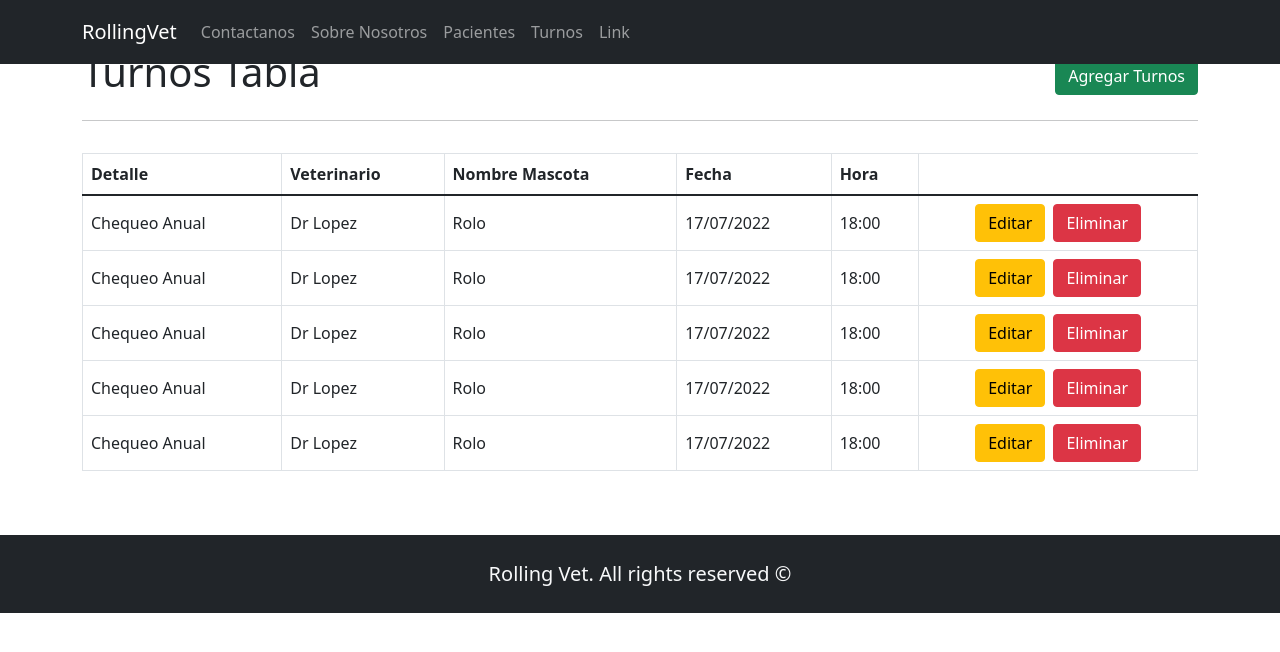
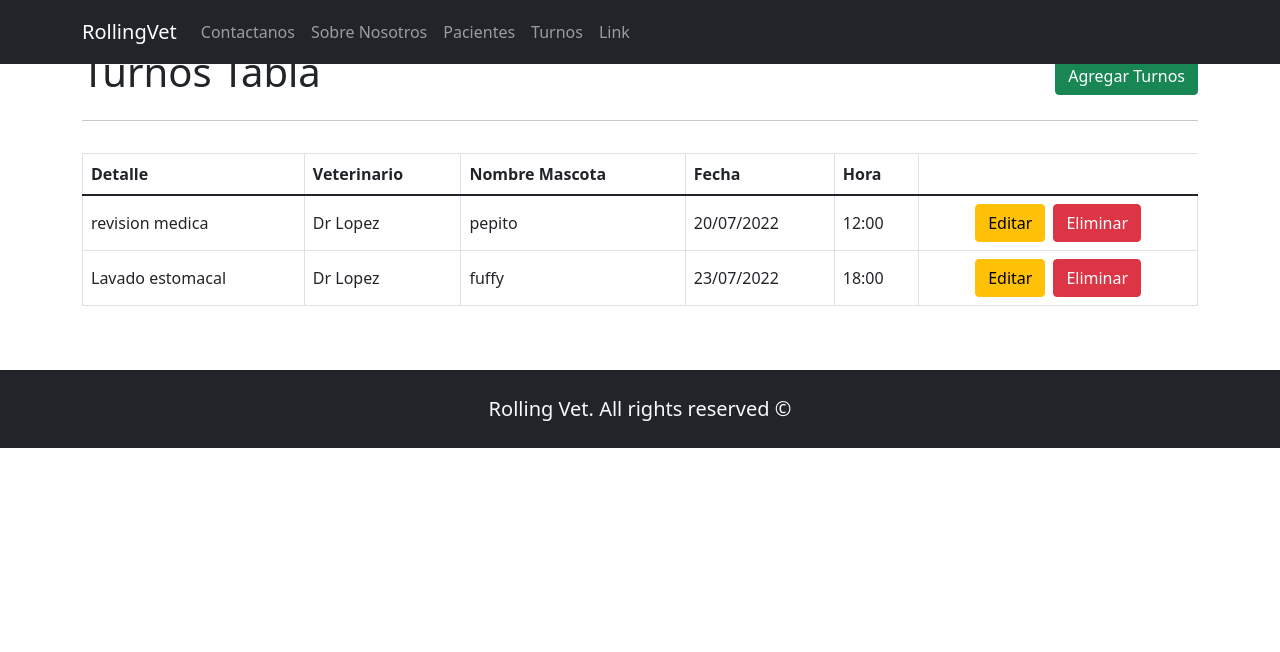
Before and after one commit to pnauj/Rvet, a React (Create React App) app: page /turnos/tabla in a window 1280 px wide. Shown: the top 652 px of the page. Built offline with nearby package versions, Linux system fonts and the light colour scheme; data requests are answered from the project's data file.

Commit message:
se agrego el get del proyecto

```diff
--- a/db.json
+++ b/db.json
@@ -3,9 +3,16 @@
     {
       "detalle": "revision medica",
       "vet": "Dr Lopez",
-      "nombreM": "typicode",
+      "nombreM": "pepito",
       "fecha": "20/07/2022",
       "hora": "12:00"
+    },
+    {
+      "detalle": "Lavado estomacal",
+      "vet": "Dr Lopez",
+      "nombreM": "fuffy",
+      "fecha": "23/07/2022",
+      "hora": "18:00"
     }
   ]
 }
--- a/src/App.js
+++ b/src/App.js
@@ -1,6 +1,6 @@
 import "./App.css";
 import "bootstrap/dist/css/bootstrap.min.css";
-import React from "react";
+import React, { useEffect, useState } from "react";
 import Navigation from "./components/layout/Navigation";
 import Home from "./components/pages/home/Home";
 import Footer from "./components/layout/Footer";
@@ -15,6 +15,23 @@ import TurnoTabla from "./components/pages/turnoTabla/TurnoTabla";
 import { BrowserRouter, Routes, Route } from "react-router-dom";
 
 function App() {
+  const [turnos, setTurnos] = useState([]);
+  const URL = process.env.REACT_APP_API_TURNOS;
+
+  useEffect(() => {
+    getApi();
+  }, []);
+
+  const getApi = async () => {
+    try {
+      const res = await fetch(URL);
+      const turnoApi = await res.json();
+      setTurnos(turnoApi);
+    } catch (error) {
+      console.log(error);
+    }
+  };
+
   return (
     <div>
       <BrowserRouter>
@@ -29,7 +46,7 @@ function App() {
               element={<PacientesCreate />}
             />
             <Route exact path="/pacientes/edit" element={<PacientesEdit />} />
-             <Route exact path="/turnos/tabla" element={<TurnoTabla />} />
+            <Route exact path="/turnos/tabla" element={<TurnoTabla turnos={turnos} />} />
             <Route exact path="/turnos/create" element={<TurnosCreate />} />
             <Route exact path="/turnos/edit" element={<TurnosEdit />} />
             <Route exact path="*" element={<Error404 />} />
@@ -43,5 +60,6 @@ function App() {
 
 export default App;
 
-//video 01:04:19
+//video 01:34:00
 //Set-ExecutionPolicy -ExecutionPolicy RemoteSigned -Scope CurrentUser
+// 01:10:00 create
--- a/src/components/pages/turnoTabla/TurnoTabla.js
+++ b/src/components/pages/turnoTabla/TurnoTabla.js
@@ -1,15 +1,17 @@
 import React from "react";
-import {Table, Container, Button} from "react-bootstrap";
+import { Table, Container, Button } from "react-bootstrap";
 import { Link } from "react-router-dom";
 import Turnos from "./turnos/Turnos";
 
-const TurnoTabla = () => {
+const TurnoTabla = ({ turnos }) => {
   return (
     <div>
       <Container className="py-5">
         <div className="d-flex align-items-center justify-content-between">
           <h1>Turnos Tabla</h1>
-          <Link to="/turnos/create" className="btn btn-success">Agregar Turnos</Link>
+          <Link to="/turnos/create" className="btn btn-success">
+            Agregar Turnos
+          </Link>
         </div>
         <hr />
         <Table bordered hover responsive className="align-middle mt-3">
@@ -23,11 +25,9 @@ const TurnoTabla = () => {
             </tr>
           </thead>
           <tbody>
-            <Turnos />
-            <Turnos />
-            <Turnos />
-            <Turnos />
-            <Turnos />
+            {turnos.map((turno) => (
+              <Turnos turno={turno}/>
+            ))}
           </tbody>
         </Table>
         {/* No products found message */}
--- a/src/components/pages/turnoTabla/turnos/Turnos.js
+++ b/src/components/pages/turnoTabla/turnos/Turnos.js
@@ -2,14 +2,14 @@ import { Button } from "react-bootstrap";
 import React from "react";
 import { Link } from "react-router-dom";
 
-const Turnos = () => {
+const Turnos = ({turno}) => {
   return (
     <tr>
-      <td>Chequeo Anual</td>
-      <td>Dr Lopez</td>
-      <td>Rolo</td>
-      <td>17/07/2022</td>
-      <td>18:00</td>
+      <td>{turno.detalle}</td>
+      <td>{turno.vet}</td>
+      <td>{turno.nombreM}</td>
+      <td>{turno.fecha}</td>
+      <td>{turno.hora}</td>
       <td className="w-25">
         <div className="d-flex justify-content-center">
           <Link to="/turnos/edit" className="btn btn-warning mx-1">Editar</Link>
```
Also changed, not shown: 1 other file (tests, documents, lock files or other folders).
